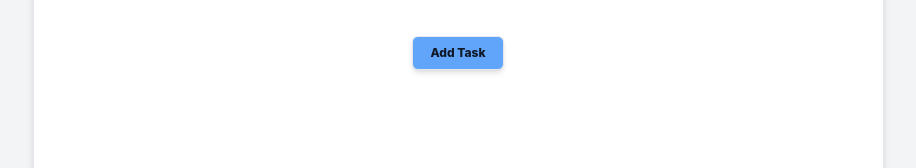
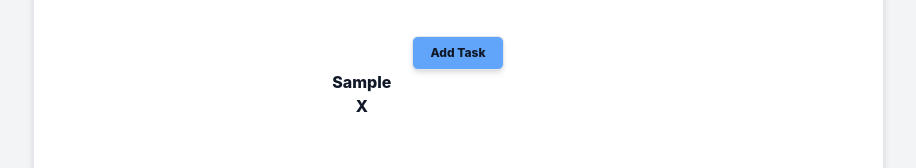
Before and after one commit to SaumyaSingh14-web/todo-list, a React (Create React App) app: page / in a window 1280 px wide. Both pictures are taken after typing "Sample" into the empty fields and a click on the button "Add Task". Shown: the part 220-388 px from the top of the page, without its empty margins (188-1104 px from the left). Built offline with nearby package versions, Linux system fonts and the light colour scheme.

Commit message:
rendering data

```diff
--- a/src/App.js
+++ b/src/App.js
@@ -2,9 +2,9 @@ import React, { useState } from "react";
 import Button from "./components/Button";
 
 function App() {
-  const [text, setText] = useState([]); //to type text in inputbox
+  const [text, setText] = useState(); //to type text in inputbox
 
-  const [task, setTask] = useState([]); //to store the submitted data
+  const [task, setTask] = useState([]); //to store the submitted data in an array
 
   const changeText = (e) => {
     //console.log(e);
@@ -41,6 +41,21 @@ function App() {
             <div className="flex justify-center">
               <Button btn="Add Task" />
             </div>
+
+            <div className="">
+              {task.map((value) => {
+                return (
+                  <div>
+                    <>
+                      <div className="columns-2">{value}</div>
+                      <div className="columns-2">
+                        <button>X</button>
+                      </div>
+                    </>
+                  </div>
+                );
+              })}
+            </div>
           </form>
         </div>
       </div>
```
